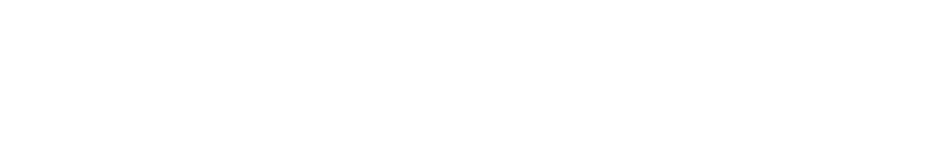
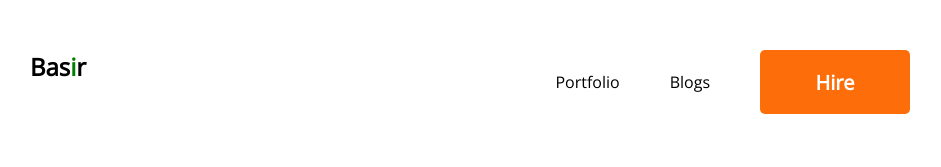
Before and after one commit to basir3595/developer-porfolio, a plain HTML site: page index.html in a window 1280 px wide. Shown: the whole page, without its empty margins (170-1111 px from the left). Drawn offline with nearby package versions, Linux system fonts and the light colour scheme.

Commit message:
styles css add

```diff
--- a/index.html
+++ b/index.html
@@ -4,9 +4,26 @@
     <meta charset="UTF-8">
     <meta http-equiv="X-UA-Compatible" content="IE=edge">
     <meta name="viewport" content="width=device-width, initial-scale=1.0">
-    <title>Document</title>
+    <title>Developer-portfolio</title>
+    <link rel="stylesheet" href="styles/portfolio.css">
+    <link rel="preconnect" href="https://fonts.googleapis.com"><link rel="preconnect" href="https://fonts.gstatic.com" crossorigin><link href="https://fonts.googleapis.com/css2?family=Open+Sans:ital@0;1&display=swap" rel="stylesheet">
 </head>
 <body>
+    <header>
 
+    </header>
+    <main>
+
+    </main>
+    <footer>
+        <nav >
+            <h2 class="nav-titlle">Bas<span class="text-primary">i</span>r</h2>
+            <ul>
+                <li>Portfolio</li>
+                <li>Blogs</li>
+                <li><button class="btn-primary">Hire</button></li>
+            </ul>
+        </nav>
+    </footer>
 </body>
 </html>
--- /dev/null
+++ b/styles/portfolio.css
@@ -0,0 +1,35 @@
+*{
+    margin: 0;
+    font-family: 'Open Sans';
+}
+nav{
+    display: flex;
+    justify-content: space-between;
+    padding: 50px 200px;
+}
+nav ul{
+    display: flex;
+    align-items: center;
+}
+nav li{
+    list-style: none;
+    margin-left: 50px;
+}
+.nav-title{
+    font-weight: 800;
+    font-size: 90px;
+}
+.text-primary{
+    color:green;
+}
+.btn-primary{
+    background-color: #FD6E0A;
+    border-radius: 5px;
+    height: 64px;
+    width: 150px;
+    border: 0;
+    font-size: 20px;
+    font-weight: 700;
+    color: #ffffff;
+    padding: 18px 35px;
+}
```
